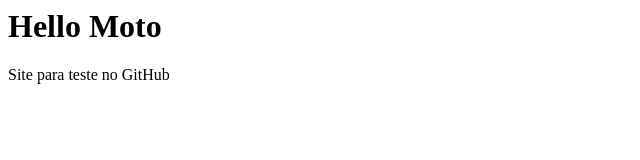
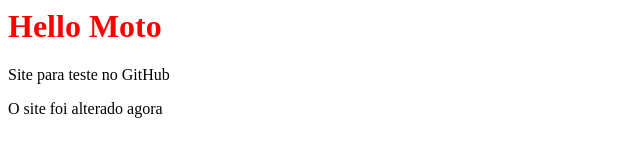
Before and after one commit to robson09tt/robson09tt.github.io, a plain HTML site: page index.html in a window 1280 px wide. Shown: the whole page, without its empty margins (0-640 px from the left). Drawn offline with Linux system fonts and the light colour scheme.

Commit message:
Alterado a cor do H1 e inserido um novo paragrafo

```diff
--- a/index.html
+++ b/index.html
@@ -1,10 +1,16 @@
 <DOCTYPE html>
 <html>
 	<head>
-	<title>Site GITHUB</title>
+		<style>
+			h1{
+				color: #ff0000;
+				}
+		</style>
+		<title>Site GITHUB</title>
 	</head>
 	<body>
 		<h1>Hello Moto</h1>
 		<p>Site para teste no GitHub</p>
+		<p>O site foi alterado agora</p>
 	</body>
 </html>
```
